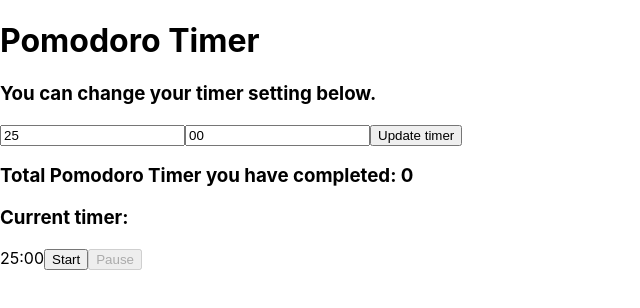
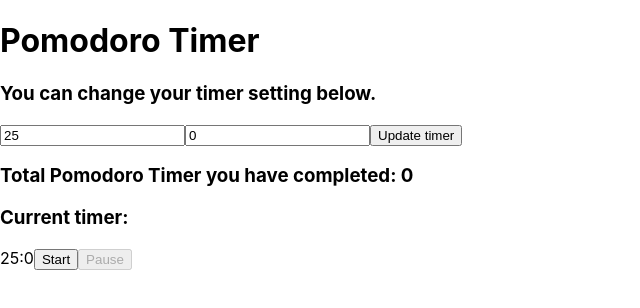
Before and after one commit to LiangcaiChen/Pomodoro-Timer, a React (Create React App) app: page / in a window 1280 px wide. Shown: the top 308 px of the page, without its empty margins (0-640 px from the left). Built offline with nearby package versions, Linux system fonts and the light colour scheme.

Commit message:
add validation on entering time

```diff
--- a/src/App.js
+++ b/src/App.js
@@ -10,7 +10,7 @@ class App extends Component {
 
         this.state ={
             minute:25,
-            second:'00',
+            second:0,
             completed:0
         };
     }
@@ -22,7 +22,11 @@ class App extends Component {
         }
 
         if (!second) {
-            second = '00'
+            second = 0
+        }
+
+        if(second > 59 || second < 0 || minute < 0 || (second == 0 && minute == 0)) {
+            return 'Please enter valid time';
         }
 
         this.setState(() => {
@@ -40,7 +44,7 @@ class App extends Component {
 
     tick = () => {
 
-        if(this.state.second >= '00') {
+        if(this.state.second >= 0) {
             console.log(this.state.minute);
             this.setState((prevState)=>{
                 return (
@@ -49,16 +53,16 @@ class App extends Component {
             })
         }
 
-        if(this.state.second < '00' && this.state.minute > 0) {
+        if(this.state.second < 0 && this.state.minute > 0) {
             this.setState((prevState)=>{
                 return (
                     {minute: prevState.minute-1,
-                     second: '59'}
+                     second: 59}
                 )
             })
         }
 
-        if(this.state.minute <= 0 && this.state.second < '00') {
+        if(this.state.minute <= 0 && this.state.second < 0) {
             console.log('finished');
             clearInterval(this.intervalHandle);
             this.setState((prevState) => {
--- a/src/components/Setting.js
+++ b/src/components/Setting.js
@@ -28,9 +28,10 @@ class Setting extends Component {
         return (
             <div>
                 <h3>You can change your timer setting below.</h3>
+                {this.state.error}
                 <form onSubmit={this.updateTimer} >
                     <input type='number' name='minute' defaultValue={this.props.defaultMinute}/>
-                    <input type='text' name='second' defaultValue={this.props.defaultSecond}/>
+                    <input type='number' name='second' defaultValue={this.props.defaultSecond}/>
                     <button>Update timer</button>
                 </form>
             </div>
```
